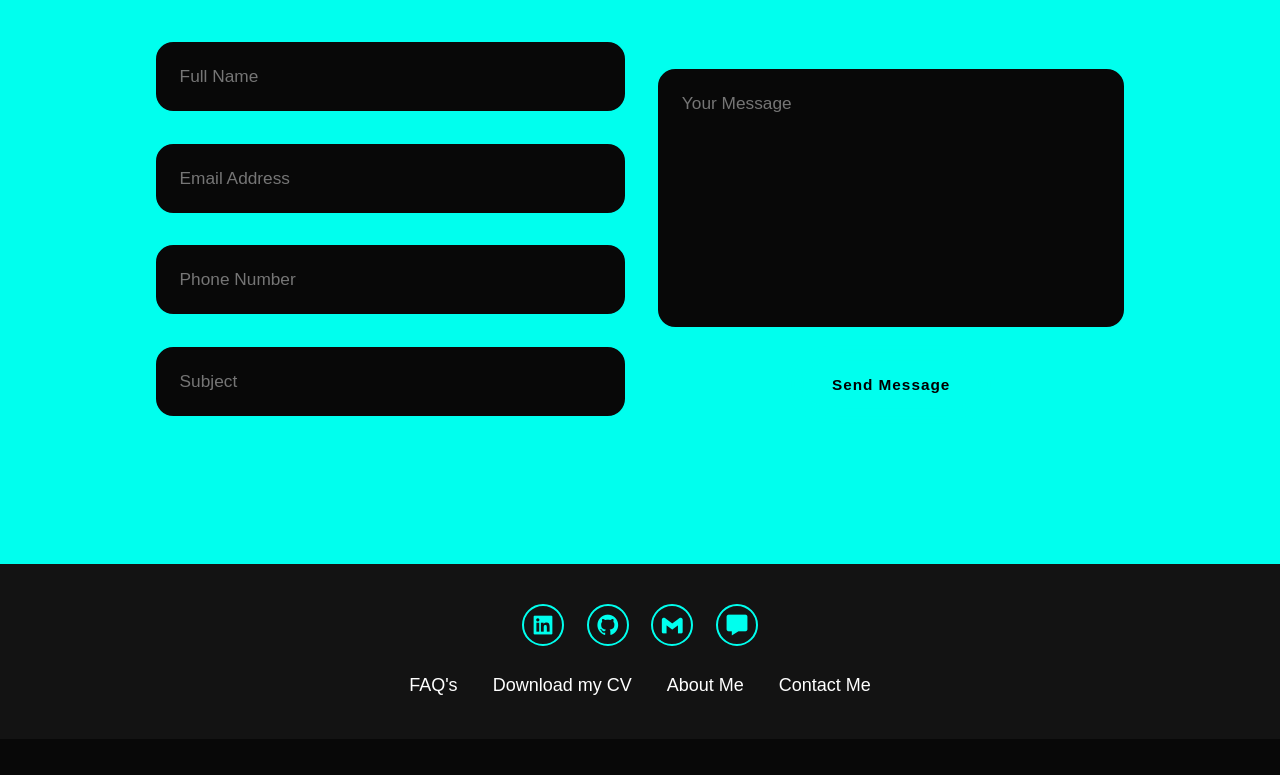
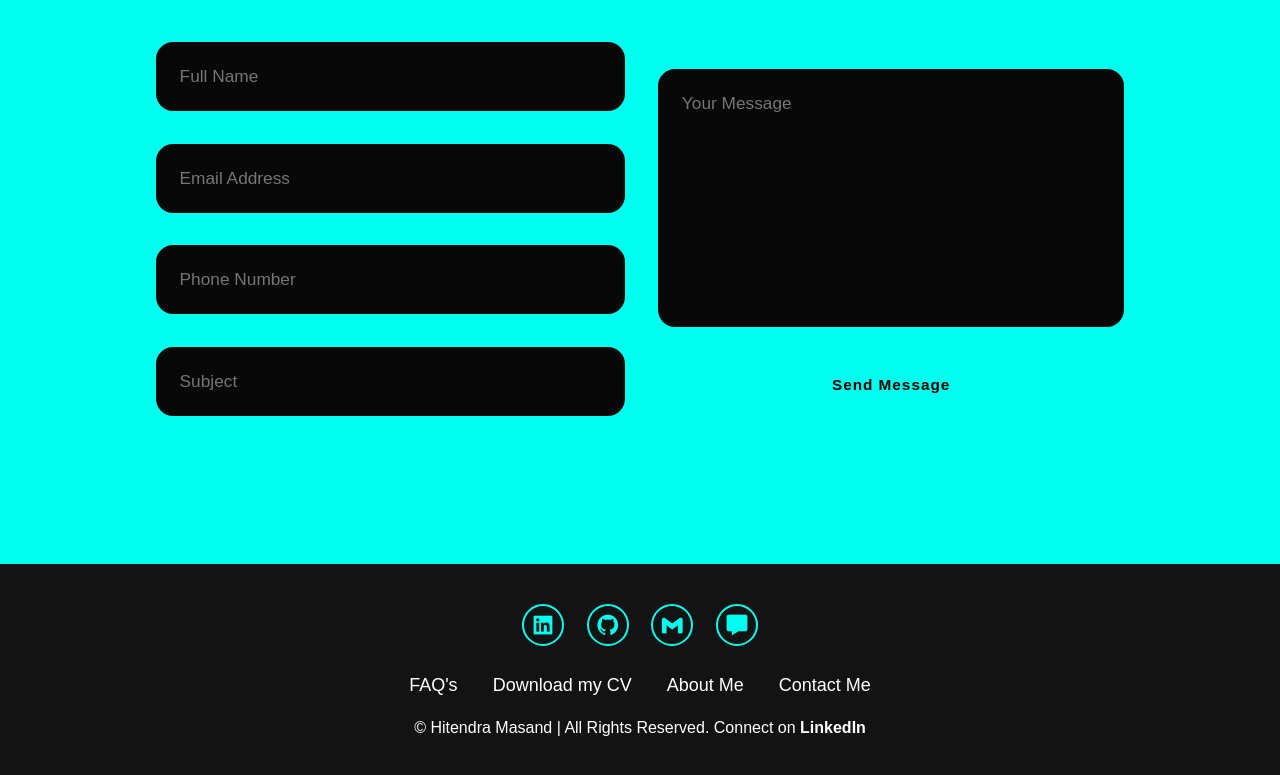
Before and after one commit to MasandHit/Portfolio, a plain HTML site: page index.html in a window 1280 px wide. Shown: the part 5918-6693 px from the top of the page. Before the commit the page ends 6657 px from the top, so only its background shows below. Drawn offline with nearby package versions, Linux system fonts and the light colour scheme.

Commit message:
Portfolio- Hitendra Masand

```diff
--- a/index.html
+++ b/index.html
@@ -547,17 +547,19 @@
             </li>
 
             <li>
-                <a href="#">About Me</a>
+                <a href="#about">About Me</a>
             </li>
 
             <li>
-                <a href="#">Contact Me</a>
+                <a href="#contact">Contact Me</a>
             </li>
 
 
         </ul>
 
-        <p class="copyright"> </p>
+        <p class="copyright">
+            © Hitendra Masand | All Rights Reserved. Connect on <a href="https://www.linkedin.com/in/hitendra-singh-masand-77839b331/" target="_blank">LinkedIn</a>
+        </p>
 
     </footer>
 
--- a/style.css
+++ b/style.css
@@ -864,3 +864,33 @@ span{
 }
 
 */
+
+.footer .copyright{
+    margin-top: 50px;
+    text-align: center;
+    font-size: 16px;
+    color: white;
+    margin-top: 2rem;
+
+}
+
+.footer .copyright a{
+    margin-top: 50px;
+    font-weight: bold; /* Add this line */
+    text-align: center;
+    font-size: 16px;
+    color: white;
+}
+
+.footer .copyright a:hover{
+    margin-top: 50px;
+    text-align: center;
+    font-size: 16px;
+    color: white;
+}
+
+.footer .copyright a:hover,
+.footer .copyright a:active{
+    color: var(--main-color);
+    border-bottom: 3px solid var(--main-color);
+}
```
